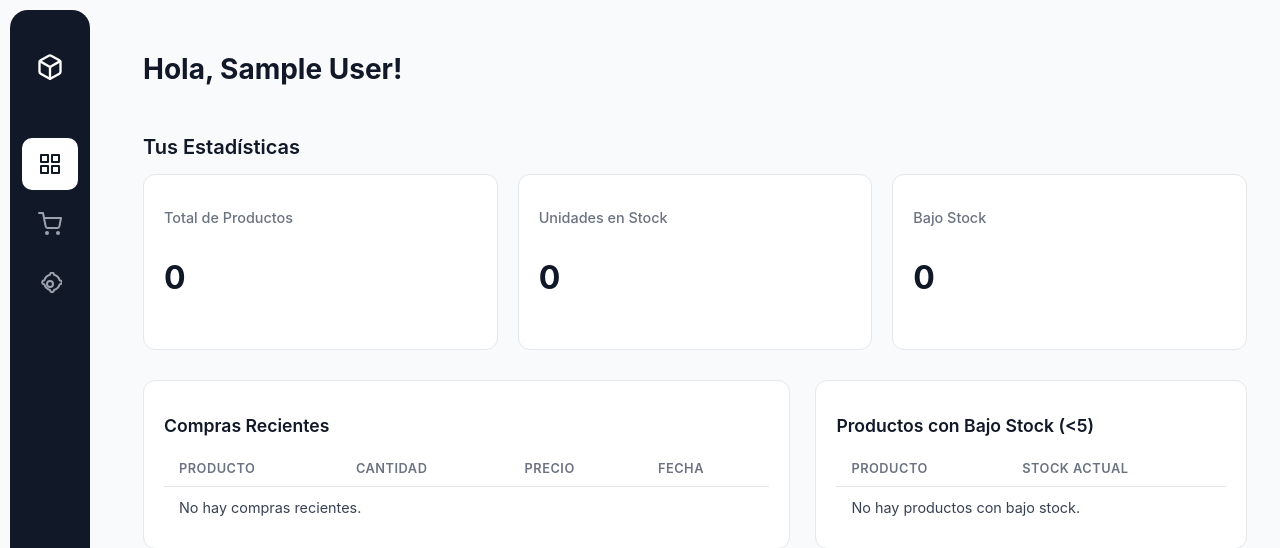
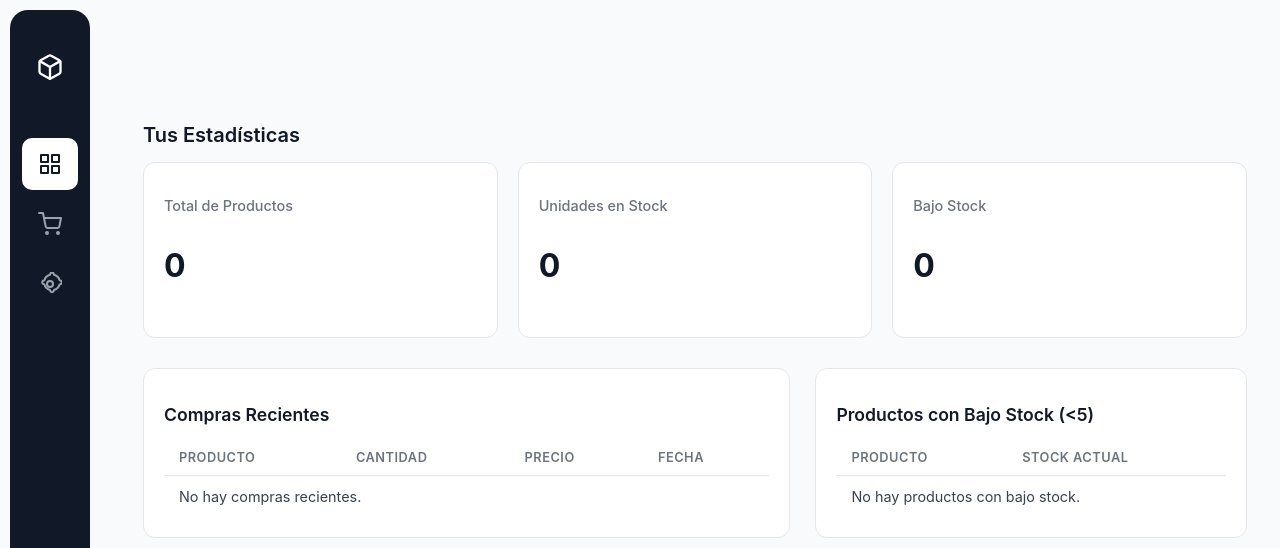
Before and after one commit to Codearlo/sis_inv, a PHP site: page /dashboard.php in a window 1280 px wide. Shown: the top 548 px of the page. Run offline with PHP 8.4, Linux system fonts and the light colour scheme; the visitor is signed in with stand-in values (Sample User, id 1); data that the repository does not hold is empty.

Commit message:
Subiendo los archivos

```diff
--- a/public/css/dashboard_styles.css
+++ b/public/css/dashboard_styles.css
@@ -1,7 +1,7 @@
 /* Estilos específicos para el componente Dashboard */
 body {
     font-family: -apple-system, BlinkMacSystemFont, "Segoe UI", Roboto, "Helvetica Neue", Arial, "Noto Sans", sans-serif, "Apple Color Emoji", "Segoe UI Emoji", "Segoe UI Symbol", "Noto Color Emoji";
-    background-color: #f9fafb; /* Un fondo ligeramente más cálido */
+    background-color: #f9fafb;
     color: #111827;
 }
 
@@ -12,33 +12,12 @@ body {
 }
 
 .dashboard_header {
-    display: flex;
-    justify-content: space-between;
-    align-items: center; /* Centrado vertical para mejor alineación */
+    /* Se simplifica el header, ahora solo es un contenedor */
+    height: 60px; /* Le damos una altura fija para mantener el espacio */
     margin-bottom: 30px;
-    gap: 20px; /* Añade un espacio entre el saludo y las acciones */
 }
 
-.dashboard_welcome {
-    flex: 1; /* Permite que el contenedor del saludo ocupe el espacio disponible */
-    min-width: 0; /* PERMITE QUE EL CONTENEDOR SE ENCOJA, clave para la solución */
-}
-
-.dashboard_welcome h1 {
-    font-size: 1.75rem;
-    font-weight: 700;
-    color: #111827;
-    /* --- INICIO DE LA CORRECCIÓN CLAVE --- */
-    white-space: nowrap;      /* Evita que el texto se parta en varias líneas */
-    overflow: hidden;         /* Oculta el texto que se desborda */
-    text-overflow: ellipsis;  /* Muestra "..." cuando el texto es muy largo */
-}
-
-.dashboard_welcome p {
-    font-size: 1rem;
-    color: #6B7280;
-    margin-top: 4px;
-}
+/* Las reglas para .dashboard_welcome y .dashboard_welcome h1 han sido eliminadas */
 
 .dashboard_stats-container {
     margin-bottom: 30px;
--- a/public/dashboard.php
+++ b/public/dashboard.php
@@ -17,9 +17,6 @@ $active_page = 'dashboard';
 $getDashboardData = new GetDashboardData($pdo);
 $dashboardData = $getDashboardData->execute();
 
-// Se obtiene el nombre del usuario desde la sesión
-$nombreUsuario = $_SESSION['usuario_nombre'] ?? 'Usuario';
-
 ?>
 
 <!DOCTYPE html>
@@ -28,16 +25,13 @@ $nombreUsuario = $_SESSION['usuario_nombre'] ?? 'Usuario';
     <meta charset="UTF-8">
     <title>Dashboard - Inventario</title>
     <link rel="stylesheet" href="css/sidebar_styles.css?v=1.8">
-    <link rel="stylesheet" href="css/dashboard_styles.css?v=1.6">
+    <link rel="stylesheet" href="css/dashboard_styles.css?v=1.7">
 </head>
 <body>
     <?php require_once 'parts/sidebar.php'; ?>
 
     <div class="dashboard_main-content">
         <header class="dashboard_header">
-            <div class="dashboard_welcome">
-                <h1>Hola, <?php echo htmlspecialchars($nombreUsuario); ?>!</h1>
-            </div>
             <div class="dashboard_header-actions">
                 </div>
         </header>
```
